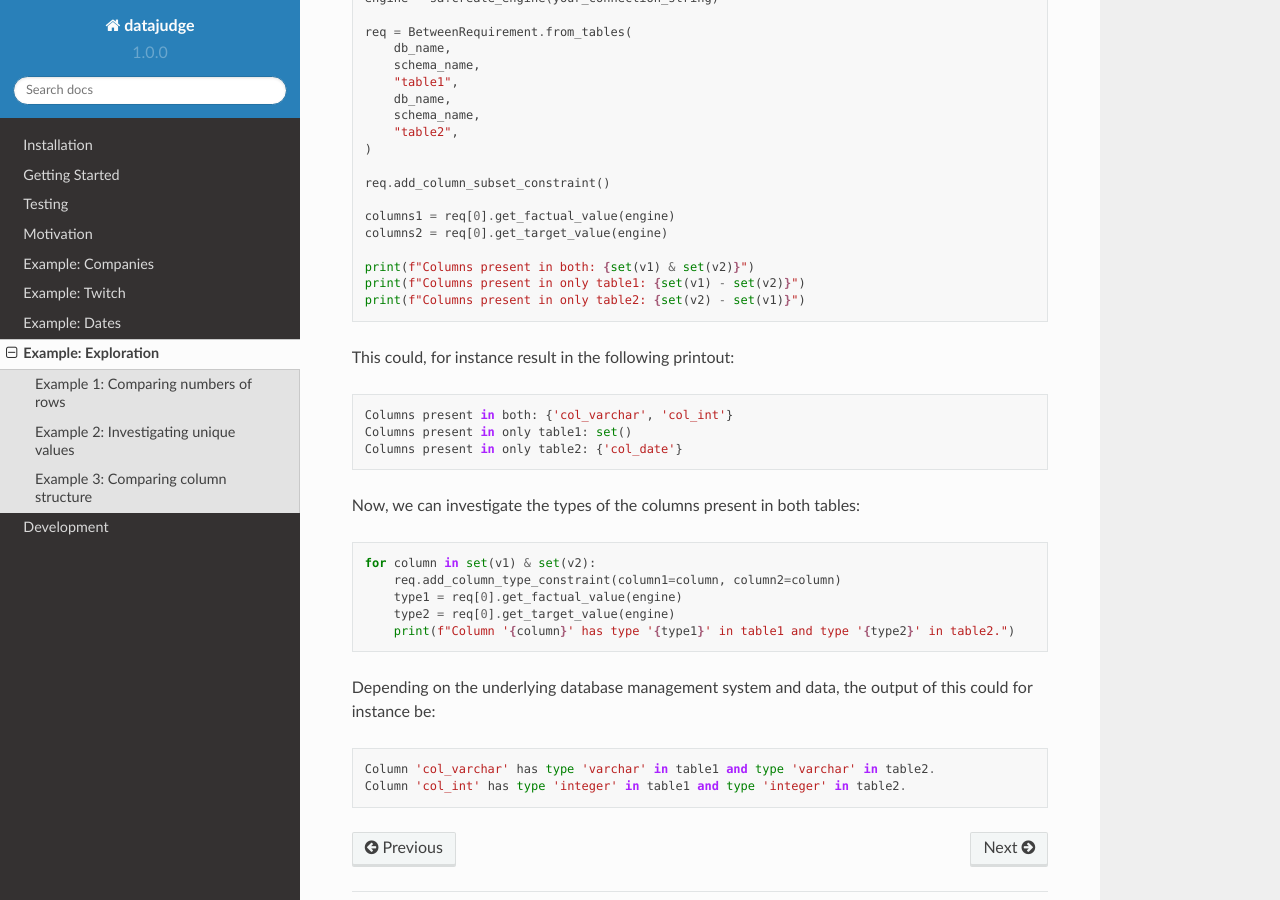
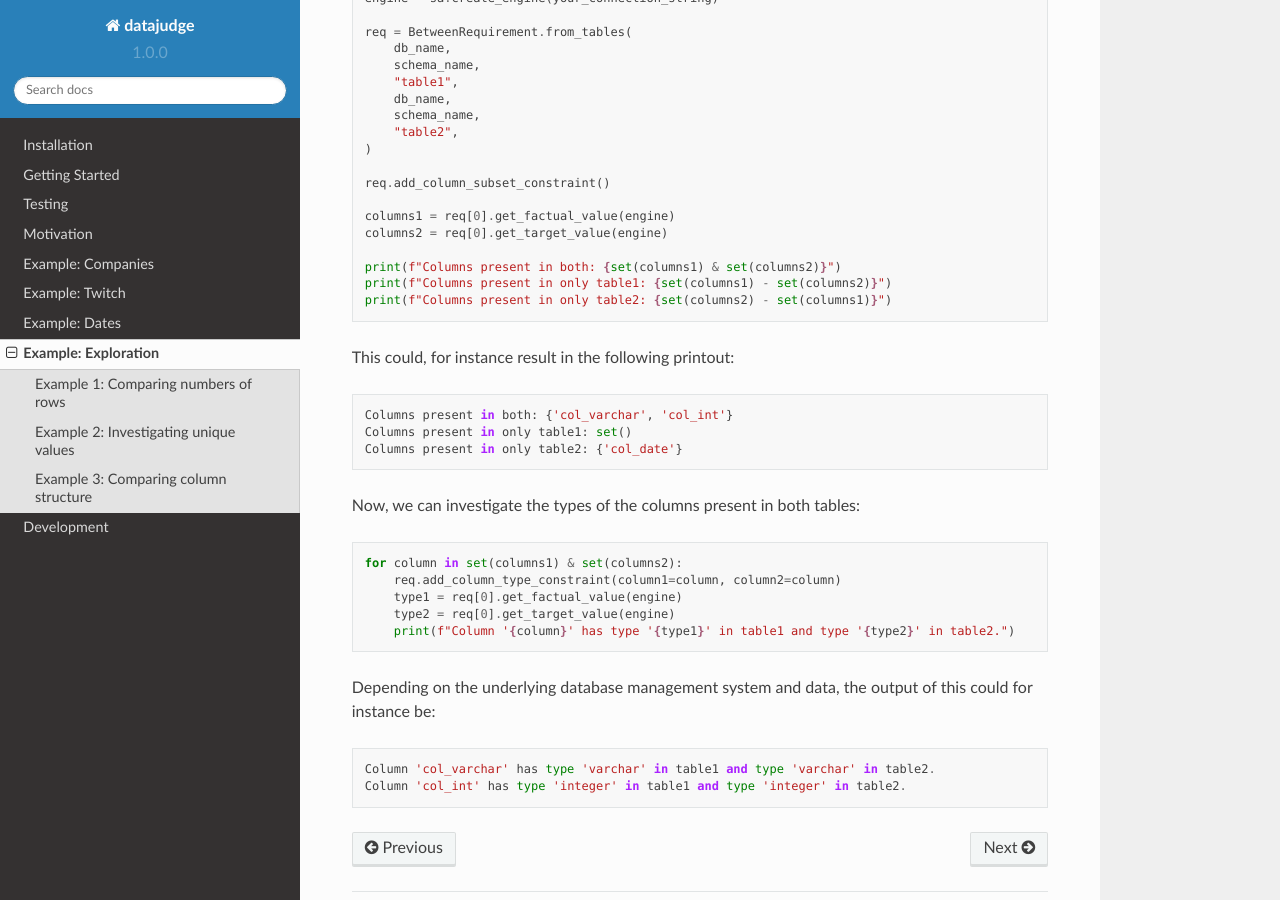
Before and after one commit to Quantco/datajudge, a Sphinx documentation site: the page built from docs/source/examples/example_exploration.rst, in a window 1280 px wide and 900 px high, scrolled down 3630 px. Built offline with Sphinx 7.4.7 and the Read the Docs theme 2.0.0, drawn with Linux system fonts in a browser that asks for light colours; pages that are not in the unit, such as notebooks, are missing from menus.

Commit message:
Fix reference to inexistent variable.

```diff
--- a/docs/source/examples/example_exploration.rst
+++ b/docs/source/examples/example_exploration.rst
@@ -207,9 +207,9 @@ to the ``BetweenRequirement``.
     columns1 = req[0].get_factual_value(engine)
     columns2 = req[0].get_target_value(engine)
 
-    print(f"Columns present in both: {set(v1) & set(v2)}")
-    print(f"Columns present in only table1: {set(v1) - set(v2)}")
-    print(f"Columns present in only table2: {set(v2) - set(v1)}")
+    print(f"Columns present in both: {set(columns1) & set(columns2)}")
+    print(f"Columns present in only table1: {set(columns1) - set(columns2)}")
+    print(f"Columns present in only table2: {set(columns2) - set(columns1)}")
 
 
 This could, for instance result in the following printout:
@@ -226,7 +226,7 @@ Now, we can investigate the types of the columns present in both tables:
 
 .. code-block:: python
 
-    for column in set(v1) & set(v2):
+    for column in set(columns1) & set(columns2):
         req.add_column_type_constraint(column1=column, column2=column)
 	type1 = req[0].get_factual_value(engine)
 	type2 = req[0].get_target_value(engine)
```
